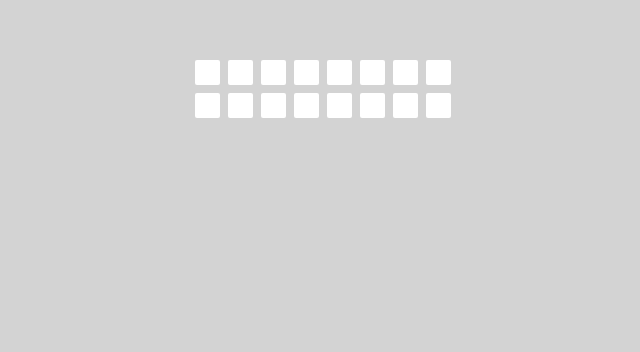
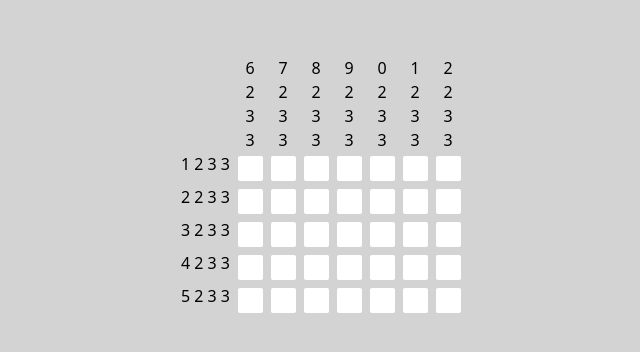
Before and after one commit to thomasdelauro22/nonogram, a Next.js app: page / in a window 1280 px wide. Shown: the part 200-552 px from the top of the page, without its empty margins (317-957 px from the left). Built offline with nearby package versions, Linux system fonts and the light colour scheme.

Commit message:
added hints

```diff
--- a/components/Gameboard.tsx
+++ b/components/Gameboard.tsx
@@ -1,19 +1,46 @@
+import Hints from "./Hints";
 import Pixel from "./Pixel";
 
 export type GameboardTypes = {
   width: number;
   height: number;
+  hints: string[][]; // given [rowHints, colHints]
 };
 
-const Gameboard: React.FC<GameboardTypes> = ({ width, height }) => {
+const Gameboard: React.FC<GameboardTypes> = ({ width, height, hints }) => {
   let pixelArray: JSX.Element[][] = [];
+
+  // Place col hints
+  let colHints: JSX.Element[] = [];
+  for (let j = 0; j < width; j++) {
+    colHints.push(
+      <Hints lineHints={hints[height + j]} isColHint={true} classname="w-[2.06075rem]"></Hints>
+    );
+  }
+  pixelArray.push([
+    <div className="flex flex-row relative justify-center ml-[4.75rem]">{colHints}</div>,
+  ]);
+
+  // Place rows of pixels
   for (let i = 0; i < height; i++) {
     let pixelRow: JSX.Element[] = [];
+    pixelRow.push(<Hints lineHints={hints[i]} isColHint={false}></Hints>);
     for (let j = 0; j < width; j++) {
-      pixelRow.push(<Pixel isKnown={false} isShaded={true}></Pixel>);
+      if (i === 0) {
+        pixelRow.push(
+          <div className="flex-col">
+            <Pixel isKnown={false} isShaded={true}></Pixel>
+          </div>
+        );
+      } else {
+        pixelRow.push(<Pixel isKnown={false} isShaded={true}></Pixel>);
+      }
     }
-    pixelArray.push([<div className="flex justify-center">{pixelRow}</div>]);
+    pixelArray.push([
+      <div className="flex flex-row relative justify-center">{pixelRow}</div>,
+    ]);
   }
+
   return <>{pixelArray}</>;
 };
 
--- /dev/null
+++ b/components/Hints.tsx
@@ -0,0 +1,17 @@
+export interface HintProps {
+    lineHints: string[];
+    isColHint: boolean;
+    classname?: string;
+}
+
+const Hints: React.FC<HintProps> = ({lineHints, isColHint, classname}) => {
+    let hintsStr: String = '';
+    const delimiter = isColHint ? '\n' : ' '
+    for (let hint of lineHints) {
+        hintsStr = hintsStr.concat(hint + delimiter);
+    }
+    console.log(hintsStr)
+    return <div className={classname} id="hint">{hintsStr}</div>
+  };
+
+export default Hints;
--- a/pages/index.tsx
+++ b/pages/index.tsx
@@ -4,13 +4,35 @@ import Gameboard from "@/components/Gameboard";
 
 export default function Home() {
   const board = new Board();
-  const boardWidth = 8;
-  const boardHeight = 2;
+  const boardWidth = 7;
+  const boardHeight = 5;
+  const hints = [
+    ['1', '2', '3', '3'],
+    ['2', '2', '3', '3'],
+    ['3', '2', '3', '3'],
+    ['4', '2', '3', '3'],
+    ['5', '2', '3', '3'],
+    ['6', '2', '3', '3'],
+    ['7', '2', '3', '3'],
+    ['8', '2', '3', '3'],
+    ['9', '2', '3', '3'],
+    ['0', '2', '3', '3'],
+    ['1', '2', '3', '3'],
+    ['2', '2', '3', '3'],
+    ['3', '2', '3', '3'],
+    ['4', '2', '3', '3'],
+    ['5', '2', '3', '3'],
+    ['6', '2', '3', '3'],
+    ['7', '2', '3', '3'],
+    ['8', '2', '3', '3'],
+    ['9', '2', '3', '3'],
+    ['0', '2', '3', '3'],
+];
   board.initialize(boardWidth, boardHeight);
 
   return (
     <div className="h-screen w-screen py-64">
-      <Gameboard width={boardWidth} height={boardHeight} />
+      <Gameboard width={boardWidth} height={boardHeight} hints={hints}/>
     </div>
   );
 }
--- a/styles/globals.css
+++ b/styles/globals.css
@@ -131,3 +131,8 @@ a {
   border: black;
   border-radius: 2px;
 }
+
+#hint
+{
+    white-space:pre-wrap;
+}
```
